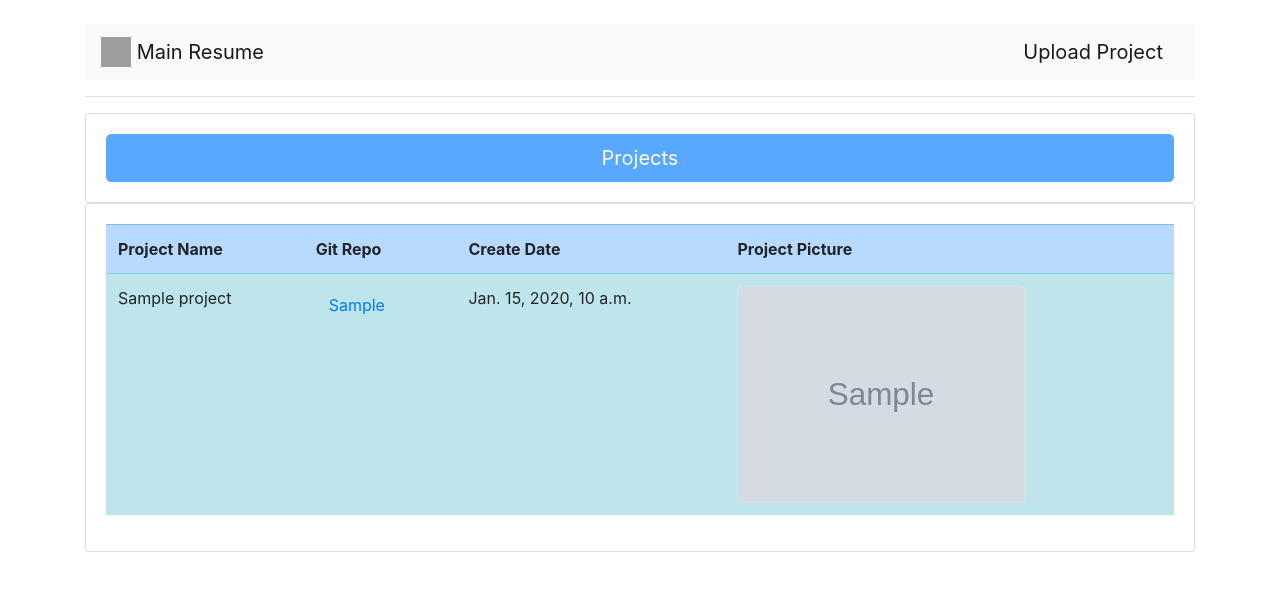
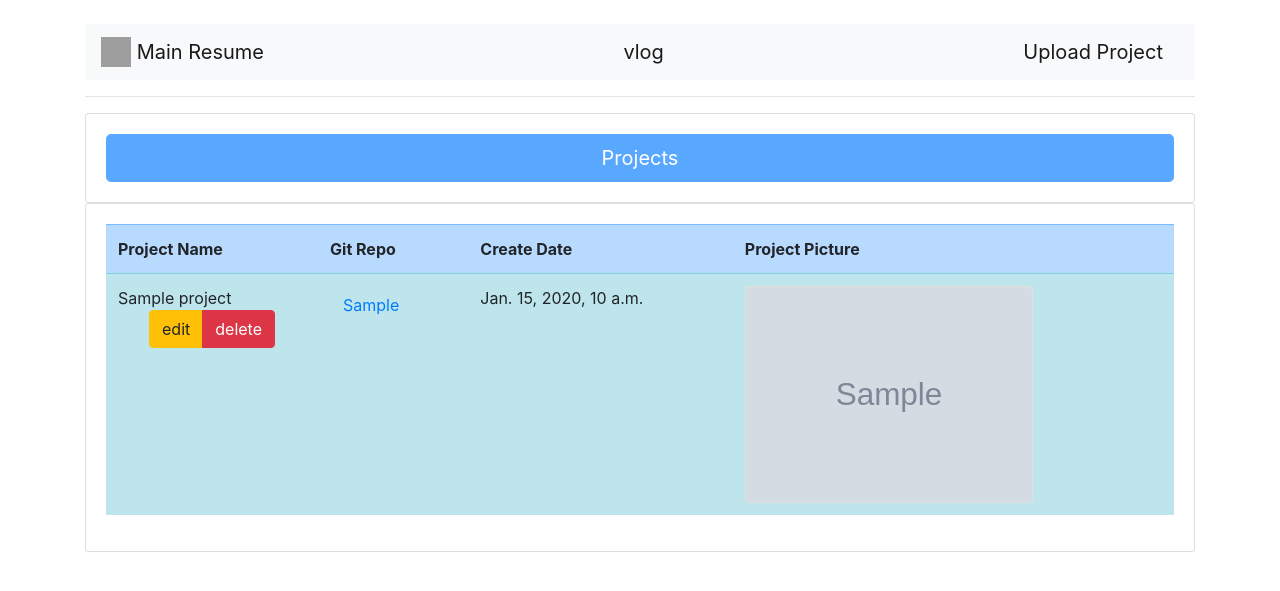
Before and after one commit to Farnan130117/VirtualResume-Django, a Django app: page /projects/ in a window 1280 px wide. Shown: the top 591 px of the page. Run offline with Django 3.2, Linux system fonts and the light colour scheme; tables that the repository leaves empty hold one stand-in row (values such as "Sample post"); grey boxes marked "Sample" are stand-in pictures; some libraries are stand-ins or nearby versions; grey boxes are pictures that could not be loaded.

Commit message:
adding update_project & delete_project section

```diff
--- a/base/form.py
+++ b/base/form.py
@@ -3,7 +3,7 @@ from .models import project
 
 #Create ProjectCreate Form for project ModelForm
 
-class projectCreate(forms.ModelForm):
+class projectCreate(forms.ModelForm):  #add this form inside upload function in view.py
 	class Meta:
 		model=project
 		fields= '__all__'   # Approving all the fields for projectCreate form
--- a/base/templates/base/projects.html
+++ b/base/templates/base/projects.html
@@ -16,6 +16,9 @@
 			  <a class="navbar-brand" href=" /">
 			    <img src="https://upload.wikimedia.org/wikipedia/commons/1/17/Yin_yang.svg" width="30" height="30" class="d-inline-block align-top" alt="">
 			    Main Resume
+			  </a>
+			  <a class="navbar-brand" href="/vlog/">
+			    vlog
 			  </a>
 			  <a class="navbar-brand" href="/upload/">
 			    Upload Project
@@ -37,8 +40,17 @@
 				</tr>
 				{% for i in projects %}
 					<tr class="table-info">
-						<td>{{i.name}}</td>
-						<td>
+					<td>{{i.name}}
+                         <center>
+                       <div class="btn-group">
+                       <a href="update/{{i.id}}" class="btn btn-warning" id = '{{i.id}}'>edit</a>
+                       <a href="delete/{{i.id}}" class="btn btn-danger" id = '{{i.id}}'>delete</a>
+                       </div>
+
+                      <!-- <a href="delete/{{i.id}}" class="btn btn-danger" id = '{{book.id}}'>delete</a> -->
+                        </center>
+					</td>
+					<td>
 						<button type="button" class="btn btn-link">
 				            <a href="{{i.gitrepo}}" role="link" aria-disabled="true"> {{i.gitrepo}} </a>
 				        </button>
--- a/base/urls.py
+++ b/base/urls.py
@@ -2,11 +2,14 @@ from django.urls import path
 from . import views
 
 
+
 urlpatterns	=	[
 
-	path('',views.home),
+	path('',views.home,name='home'),
 	path('projects/',views.projects,name='projects'),
-	path('upload/',views.upload,name='upload'),  # we can upload new project in upload section
+	path('projects/upload/',views.upload,name='upload'),  # we can upload new project in upload section
+	path('projects/update/<int:project_id>', views.update_project,name='update'),
+	path('projects/delete/<int:project_id>', views.delete_project,name='delete'),
 	path('vlog/',views.vlog), # used for vedio vlog
 
 ]
--- a/base/views.py
+++ b/base/views.py
@@ -1,6 +1,7 @@
 from django.shortcuts import render, redirect
+from django.http import HttpResponse
 from .models import *
-from .form import projectCreate
+from .form import projectCreate # importing projectCreate form in this file
 
 
 # Create your views here.
@@ -14,15 +15,40 @@ def projects(request):
 	projects = project.objects.all()
 	return render(request, 'base/projects.html', {'projects':projects})
 
+
 # we can upload new project in upload section
 def upload(request):
-    upload = projectCreate()
+    upload = projectCreate() # adding input form
     if request.method == 'POST':
         upload = projectCreate(request.POST, request.FILES)
         if upload.is_valid():
             upload.save()
             return redirect('/')
         else:
-            return HttpResponse("""your form is wrong, reload on <a href = "{{ url : 'index'}}">reload</a>""")
+            return HttpResponse("""Your form is wrong, reload on <a href="/upload/"> Upload Project</a>""")
     else:
         return render(request, 'base/upload_project_form.html', {'upload_form':upload})
+
+
+#update_project
+def update_project(request, project_id):
+    project_id = int(project_id)
+    try:
+        project_find = project.objects.get(id = project_id)
+    except project.DoesNotExist:
+        return redirect('projects')
+    project_form = projectCreate(request.POST or None, instance = project_find)
+    if project_form.is_valid():
+       project_form.save()
+       return redirect('projects')
+    return render(request, 'base/upload_project_form.html', {'upload_form':project_form})
+
+#Delete_project
+def delete_project(request,project_id):
+    project_id = int(project_id)
+    try:
+        project_find = project.objects.get(id = project_id)
+    except project.DoesNotExist:
+        return redirect('projects')
+    project_find.delete()
+    return redirect('projects')
```
Also changed, not shown: base/templates/base/vlog.html (+4 -5 lines).
